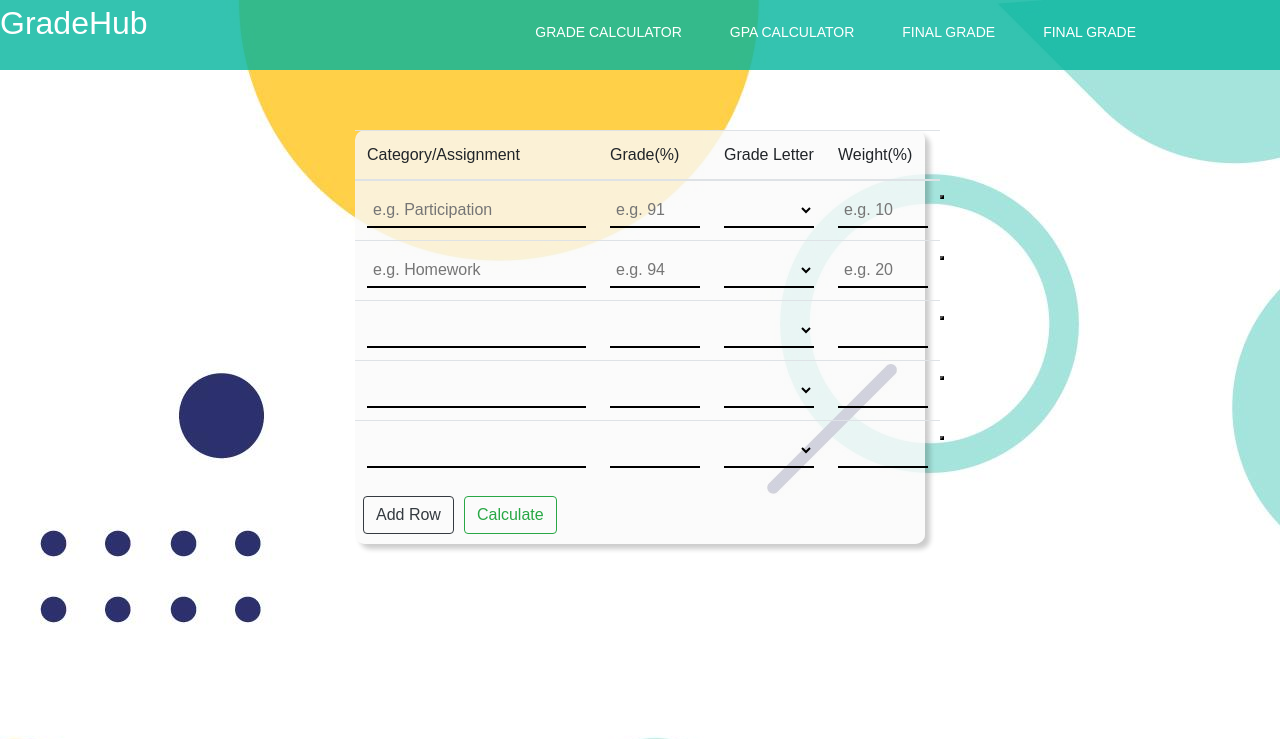
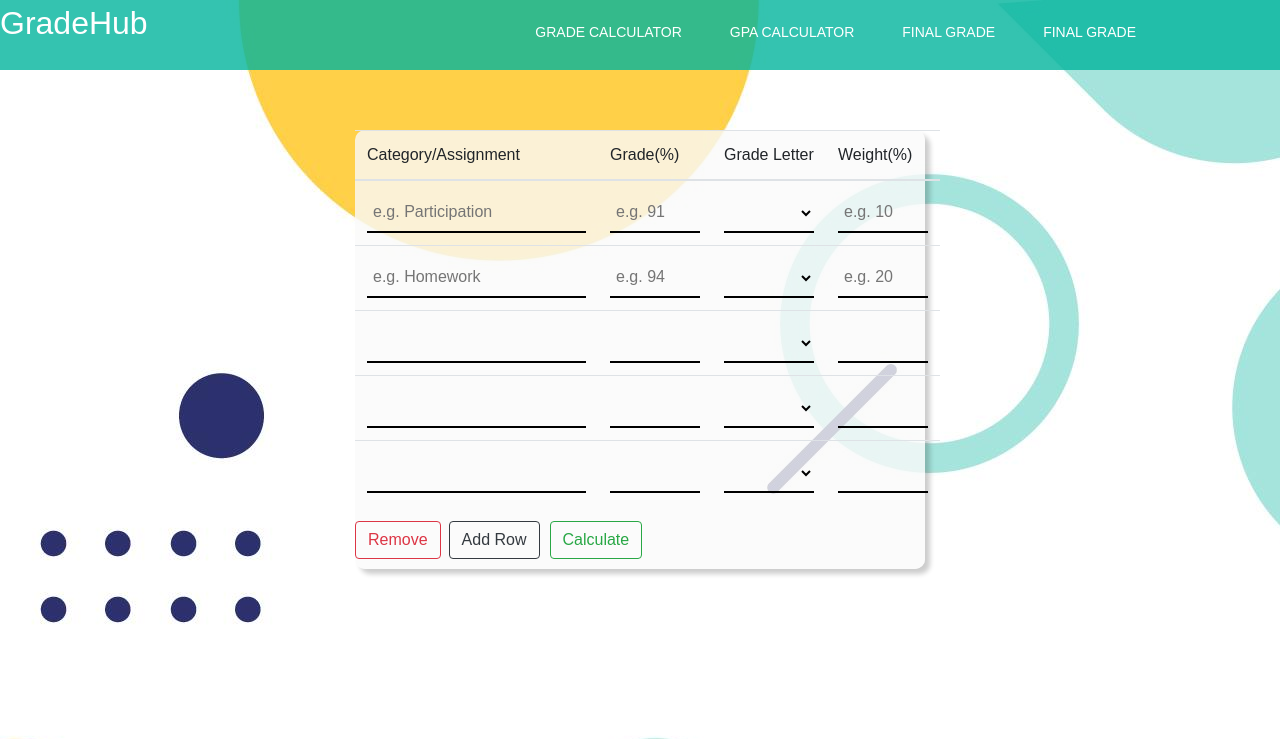
Before and after one commit to KashBoi7/GradeCalculatorWeb, a Vue app in the folder frontend/: page /gradecalc in a window 1280 px wide. Shown: the top 739 px of the page. Built offline with nearby package versions, Linux system fonts and the light colour scheme.

Commit message:
Update GradeCalc.vue

```diff
--- a/frontend/src/components/GradeCalc.vue
+++ b/frontend/src/components/GradeCalc.vue
@@ -31,7 +31,23 @@
                       <input v-else class="small-box box " v-model.lazy="grade[index-1]" type="number">
                     </td>
                     <td scope="col">
-                      <select v-if="index == 1" class="small-box box" v-model="grade_letter[index-1]" placeholder="e.g. A-">
+                      <select @change='getPercent(index-1)' v-if="index == 1" class="small-box box" v-model="grade_letter[index-1]" >
+                        <option value="Blank">- -</option>
+                        <option value="A+">A+</option>
+                        <option>A</option>
+                        <option>A-</option>
+                        <option>B+</option>
+                        <option>B</option>
+                        <option>B-</option>
+                        <option>C+</option>
+                        <option>C</option>
+                        <option>C-</option>
+                        <option>D+</option>
+                        <option>D</option>
+                        <option>D-</option>
+                        <option>F</option>
+                      </select>
+                      <select @change='getPercent(index-1)' v-else-if="index == 2" class="small-box box" v-model="grade_letter[index-1]">
                         <option>- -</option>
                         <option>A+</option>
                         <option>A</option>
@@ -47,23 +63,7 @@
                         <option>D-</option>
                         <option>F</option>
                       </select>
-                      <select v-else-if="index == 2" class="small-box box" v-model="grade_letter[index-1]" placeholder="e.g. A">
-                        <option>- -</option>
-                        <option>A+</option>
-                        <option>A</option>
-                        <option>A-</option>
-                        <option>B+</option>
-                        <option>B</option>
-                        <option>B-</option>
-                        <option>C+</option>
-                        <option>C</option>
-                        <option>C-</option>
-                        <option>D+</option>
-                        <option>D</option>
-                        <option>D-</option>
-                        <option>F</option>
-                      </select>
-                      <select v-else class="small-box box" v-model="grade_letter[index-1]">
+                      <select @change='getPercent(index-1)' v-else class="small-box box" v-model="grade_letter[index-1]">
                         <option>- -</option>
                         <option>A+</option>
                         <option>A</option>
@@ -85,11 +85,13 @@
                       <input v-else-if="index == 2" class="small-box box" v-model="weight[index-1]" placeholder="e.g. 20" type="number">
                       <input v-else class="small-box box" v-model="weight[index-1]" type="number">
                     </td>
-                     <button type="button" class="btn-close" data-bs-dismiss="alert"></button>
+                    {{grade_letter[index-1]}}
+                    {{grade[index-1]}}
                 </tr>
              </TransitionGroup>
            </tbody>
           </table>
+          <button @click='decrease' type="button" class="btn btn-outline-danger">Remove</button>
           <button @click="increase" type="button" class="btn btn-outline-dark">Add Row</button>
           <button @click="calculate" type="button" class="btn btn-outline-success">Calculate</button>
           <div v-show='correct' class="FinalGradeBox">
@@ -112,6 +114,12 @@ export default {
   components: {},
   data () {
     return {
+      selected: ' ',
+      options: [
+        'A+',
+        'A',
+        'A-'
+      ],
       correct: null,
       incorrect: null,
       x: 5,
@@ -125,6 +133,32 @@ export default {
   methods: {
     increase () {
       this.x++
+    },
+    decrease () {
+      this.x--
+    },
+    getPercent (i) {
+      const grades = {
+        'A+': 97,
+        A: 93,
+        'A-': 90,
+        'B+': 87,
+        B: 83,
+        'B-': 80,
+        'C+': 77,
+        C: 73,
+        'C-': 70,
+        'D+': 67,
+        D: 63,
+        'D-': 60,
+        F: 59
+
+      }
+      for (const [key, value] of Object.entries(grades)) {
+        if (key === this.grade_letter[i]) {
+          this.grade[i] = value
+        }
+      }
     },
     calculate () {
       let g = 0
@@ -226,7 +260,7 @@ section {
       margin-bottom: 10px;
     }
     .btn-outline-danger{
-      margin-right:10px;
+      margin-bottom: 10px;
     }
 
     &:before {
@@ -266,7 +300,7 @@ section {
   box-sizing: border-box;
   border: none;
   border-bottom: 2px solid black;
-  height: 35px;
+  height: 40px;
   outline: 0;
   font-size: 16px;
 }
```
